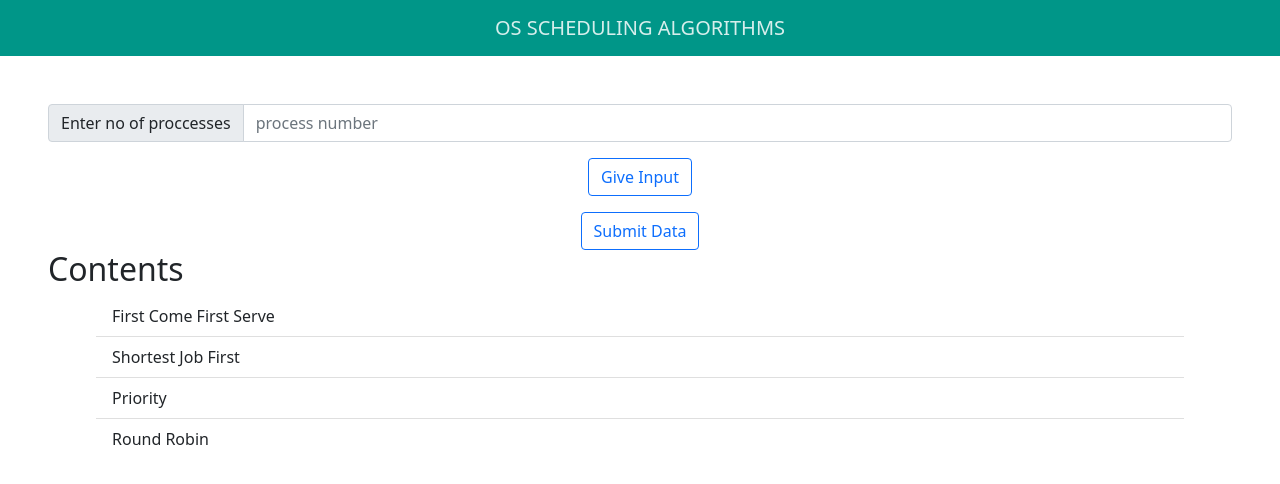
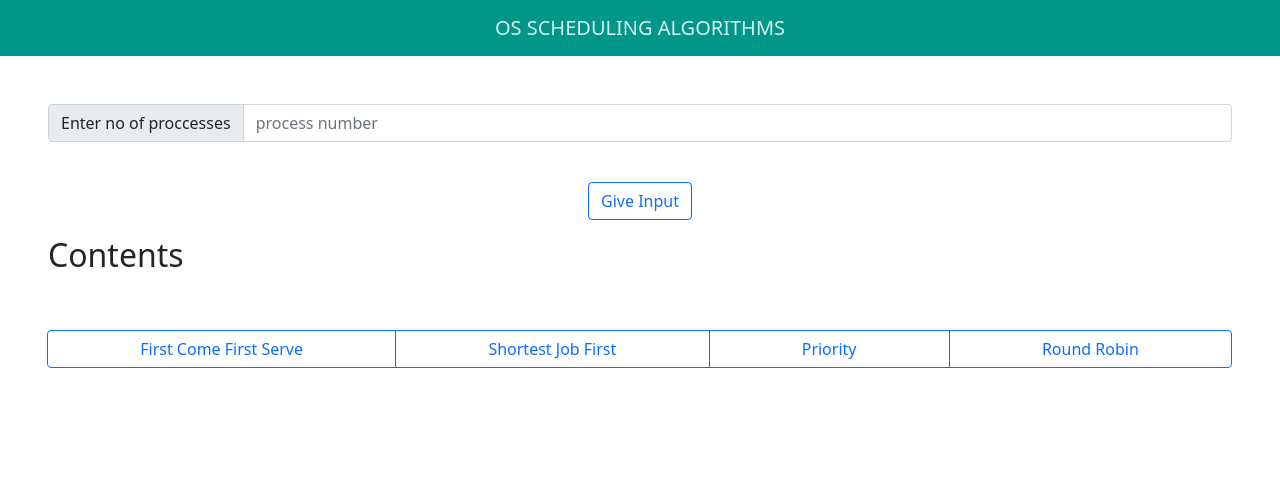
Before and after one commit to starlord-cyber/os-cbp, a plain HTML site: page index.html in a window 1280 px wide. Drawn offline with nearby package versions, Linux system fonts and the light colour scheme.

Commit message:
Update index.html

```diff
--- a/index.html
+++ b/index.html
@@ -26,20 +26,34 @@
 
             </div>
             <div class="container-fluid text-center">
-                <button type="button" class="btn btn-outline-primary mx-auto" onclick='createTable()'>Give Input</button>
+                <button type="button" class="btn btn-outline-primary mx-auto mt-4" onclick='createTable()'>Give Input</button>
                 <div class="container-fluid" style="overflow-x: auto;"><table id="table" class="order-table table" name="table1" required>
                 </table></div>
-                <button type="button" class="btn btn-outline-primary mx-auto" onclick='getTable()'>Submit Data</button>
+                <button type="button" id="pikachu" class="btn hide btn-outline-primary mx-auto" onclick='getTable()' style="display:none;">Submit Data</button>
             </div>
 
             <h2>Contents</h2>
-            <ul class="list-group list-group-flush px-5">
-                <button type="button" class="list-group-item list-group-item-action" onclick="fcfs();display()">First Come First Serve</button>
-                <button type="button" class="list-group-item list-group-item-action">Shortest Job First</button>
-                <button type="button" class="list-group-item list-group-item-action">Priority</button>
-                <button type="button" class="list-group-item list-group-item-action">Round Robin</button>
-            </ul>
-            <div class="container-fluid" style="overflow-x: auto;"><table id="result" class="order-table table" name="result" required>
+            <div class="btn-group w-100 mt-5" role="group" aria-label="Basic radio toggle button group" onclick="fcfs();display()">
+                <input type="radio" class="btn-check" name="btnradio" id="btnradio1" autocomplete="off">
+                <label class="btn btn-outline-primary" for="btnradio1">First Come First Serve</label>
+
+                <input type="radio" class="btn-check" name="btnradio" id="btnradio2" autocomplete="off">
+                <label class="btn btn-outline-primary" for="btnradio2">Shortest Job First</label>
+
+                <input type="radio" class="btn-check" name="btnradio" id="btnradio3" autocomplete="off">
+                <label class="btn btn-outline-primary" for="btnradio3">Priority</label>
+                <input type="radio" class="btn-check" name="btnradio" id="btnradio4" autocomplete="off">
+                <label class="btn btn-outline-primary" for="btnradio4">Round Robin</label>
+              </div>
+            <!--div class="btn-group w-100 mt-5"  role="group" aria-label="Basic radio toggle button group">
+                <input type="radio" class="btn-check" name="btnradio" id="btnradio1" autocomplete="off" checked>
+                <label class="btn btn-outline-primary" for="btnradio1">First Come First Serve</label>
+                <button type="button" class="btn btn-secondary border-info" onclick="fcfs();display()">First Come First Serve</button>
+                <button type="button" class="btn btn-secondary border-info">Shortest Job First</button>
+                <button type="button" class="btn btn-secondary border-info">Priority</button>
+                <button type="button" class="btn btn-secondary border-info">Round Robin</button>
+            </div>-->
+            <div class="container-fluid mt-5" style="overflow-x: auto;"><table id="result" class="order-table table" name="result" required>
             </table></div>
         </div>
         <script src="https://cdn.jsdelivr.net/npm/@popperjs/core@2.10.2/dist/umd/popper.min.js" integrity="sha384-7+zCNj/IqJ95wo16oMtfsKbZ9ccEh31eOz1HGyDuCQ6wgnyJNSYdrPa03rtR1zdB" crossorigin="anonymous"></script>
```
